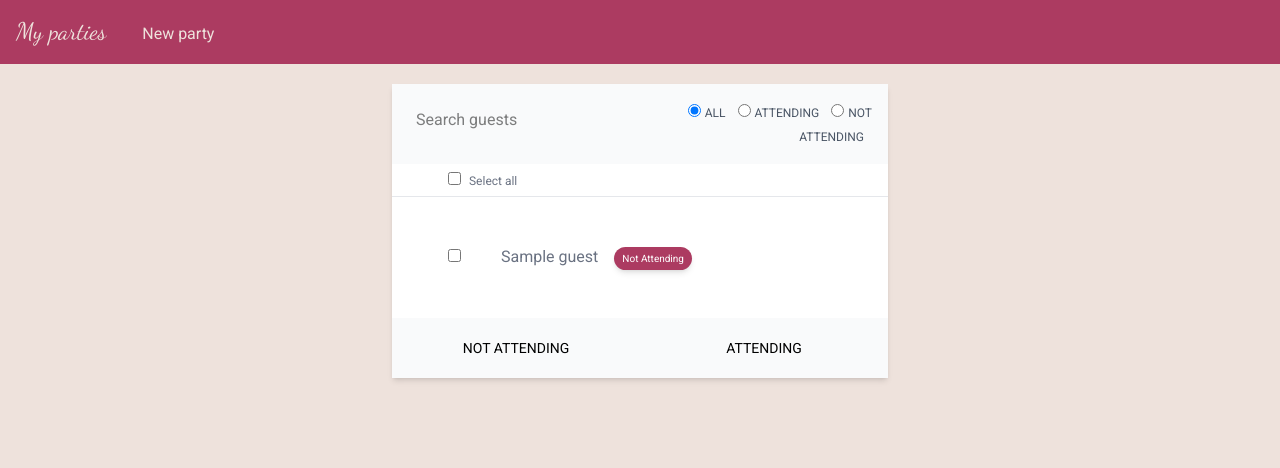
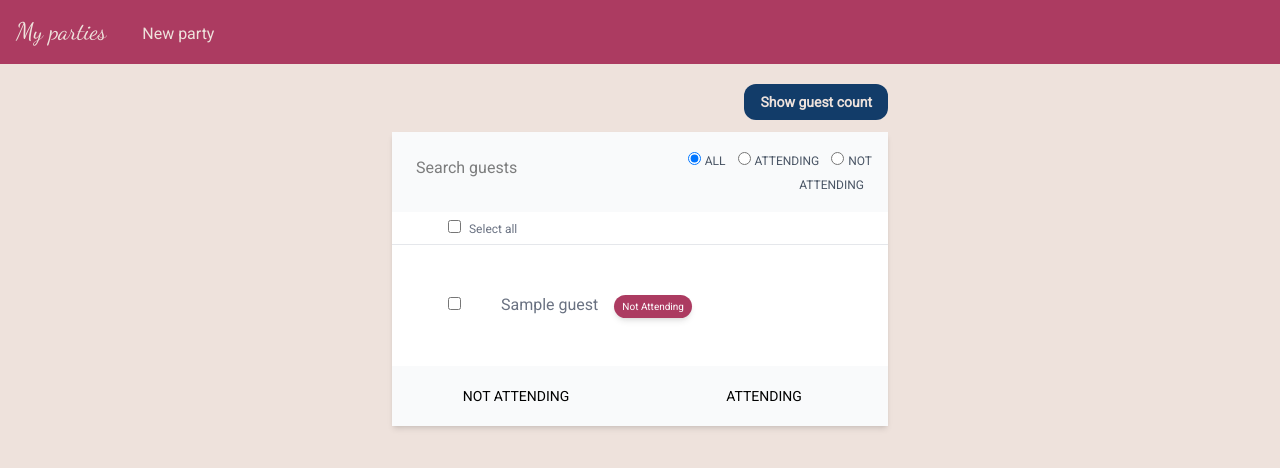
Before and after one commit to brownviper/party-organiser, a FastAPI app: template party_app/templates/guest_list/page_guest_list.html in a window 1280 px wide. Shown: the top 468 px of the page. Run offline with FastAPI, Linux system fonts and the light colour scheme; the template is opened without the code that fills it: most values are stand-ins (such as "Sample title", 1, 10 or a date in 2020).

Commit message:
show count of guests (#19)

```diff
--- a/party_app/routes/guest_list.py
+++ b/party_app/routes/guest_list.py
@@ -21,11 +21,12 @@ def guest_list_page(
 ):
     # All Guest objects belonging to the party with the party_id passed as the URL param are retrieved from the database
     guests = session.exec(select(Guest).where(Guest.party_id == party_id)).all()
+    attending_num = sum(1 for guest in guests if guest.attending)
 
     return templates.TemplateResponse(
         request=request,
         name="guest_list/page_guest_list.html",
-        context={"party_id": party_id, "guests": guests}
+        context={"party_id": party_id, "guests": guests, "attending_num": attending_num}
     )
 
 
--- a/party_app/static/css/output.css
+++ b/party_app/static/css/output.css
@@ -28,6 +28,7 @@
     --text-3xl--line-height: calc(2.25 / 1.875);
     --font-weight-bold: 700;
     --leading-tight: 1.25;
+    --radius-md: 0.375rem;
     --radius-lg: 0.5rem;
     --drop-shadow-lg: 0 4px 4px rgb(0 0 0 / 0.15);
     --default-transition-duration: 150ms;
@@ -274,6 +275,9 @@
   .mb-2 {
     margin-bottom: calc(var(--spacing) * 2);
   }
+  .mb-3 {
+    margin-bottom: calc(var(--spacing) * 3);
+  }
   .mb-5 {
     margin-bottom: calc(var(--spacing) * 5);
   }
@@ -382,6 +386,9 @@
   .rounded-lg {
     border-radius: var(--radius-lg);
   }
+  .rounded-md {
+    border-radius: var(--radius-md);
+  }
   .border {
     border-style: var(--tw-border-style);
     border-width: 1px;
@@ -393,6 +400,10 @@
   .border-b {
     border-bottom-style: var(--tw-border-style);
     border-bottom-width: 1px;
+  }
+  .border-solid {
+    --tw-border-style: solid;
+    border-style: solid;
   }
   .border-custom-blue {
     border-color: var(--color-custom-blue);
@@ -435,6 +446,9 @@
   }
   .p-2 {
     padding: calc(var(--spacing) * 2);
+  }
+  .p-3 {
+    padding: calc(var(--spacing) * 3);
   }
   .p-4 {
     padding: calc(var(--spacing) * 4);
--- a/party_app/templates/guest_list/page_guest_list.html
+++ b/party_app/templates/guest_list/page_guest_list.html
@@ -1,8 +1,27 @@
 {% extends 'base.html' %}
 
 {% block content %}
+    <div class="w-2/5 min-w-fit m-auto text-right"
+         x-data="{ guest_count: false }"
+    >
+        <template x-teleport="#guest_list_container">
+            <div class="w-2/5 p-3 text-center border-custom-blue border-2 rounded-md border-solid bg-sky-200 mx-auto mt-3"
+                 x-show="guest_count"
+            >
+                <p class="text-custom-blue">{{ guests|length }} guests invited to the party.</p>
+                <p class="text-custom-blue">{{ attending_num }} guests attending the party.</p>
+            </div>
+        </template>
+
+        <button class="btn-default mb-3 text-sm"
+                x-on:click="guest_count = !guest_count"
+                x-text="guest_count ? 'Hide guest count' : 'Show guest count'"
+        >
+
+        </button>
+    </div>
+    <div id="guest_list_container">
         <div class="w-2/5 bg-white shadow-md m-auto">
-
             {% include 'guest_list/partial_guest_filter.html' %}
 
             <div x-data="{ selected_all: false }">
@@ -37,4 +56,5 @@
                 </button>
             </div>
         </div>
+    </div>
 {% endblock %}
```
Lines whose indentation alone changed are shown as unchanged.
